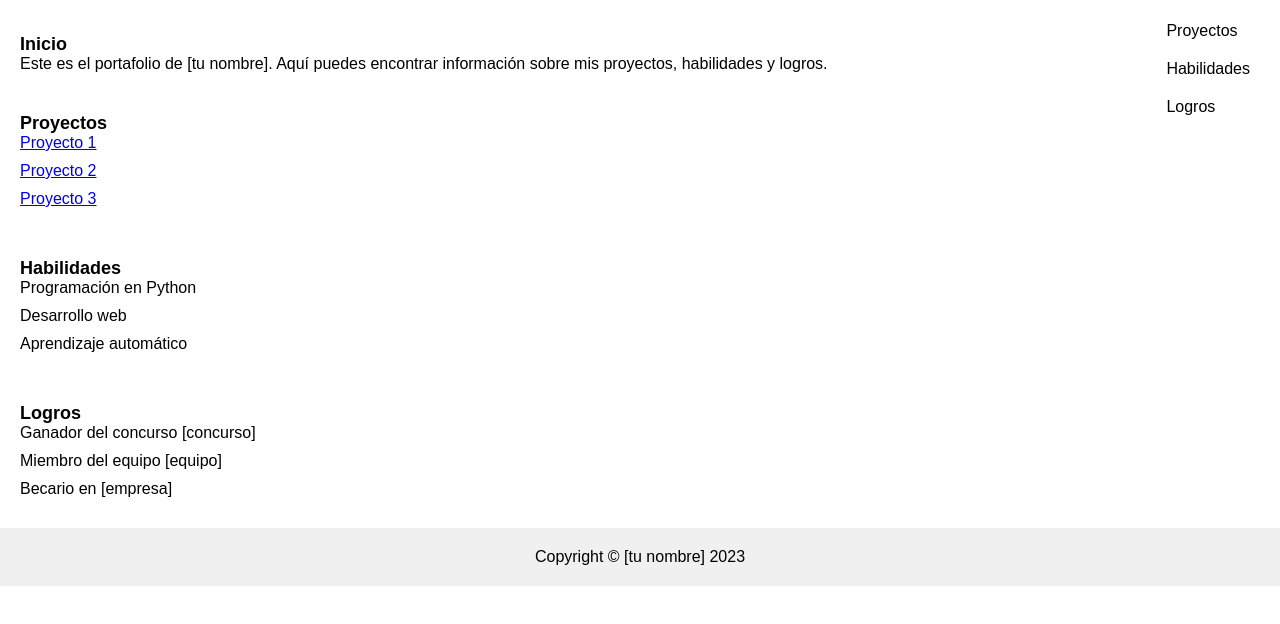
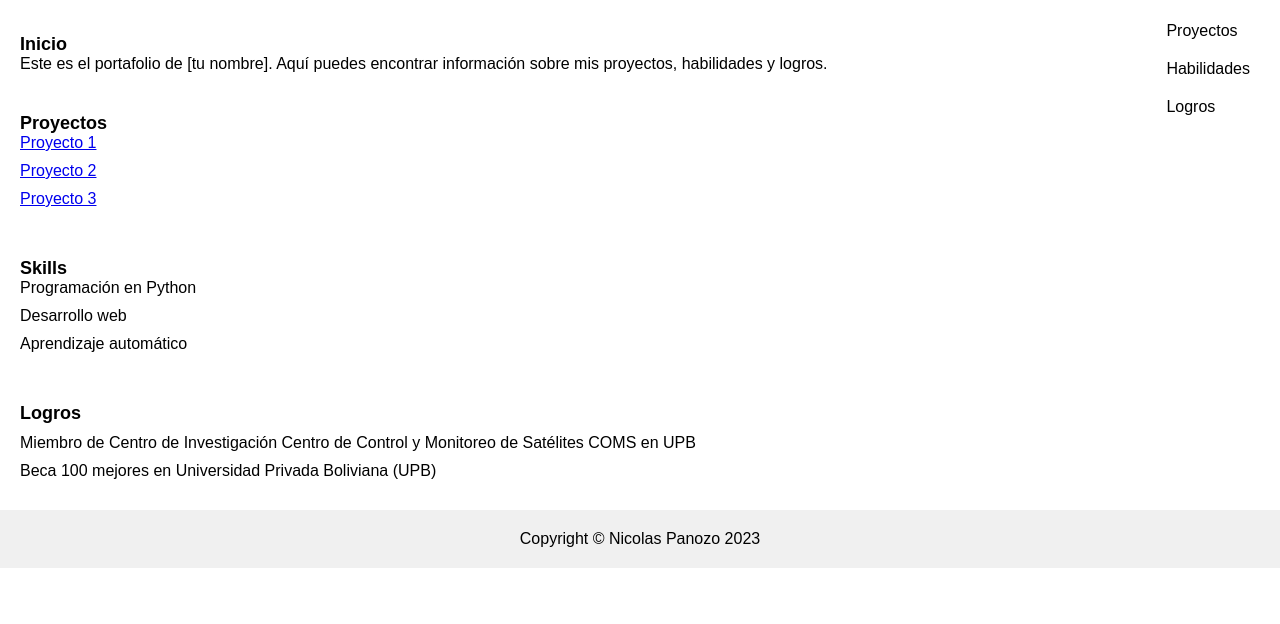
Before and after one commit to nicopanozo/portfolio, a plain HTML site: page index.html in a window 1280 px wide. Shown: the part 74-698 px from the top of the page. Drawn offline with Linux system fonts and the light colour scheme.

Commit message:
small changes

```diff
--- a/index.html
+++ b/index.html
@@ -2,7 +2,7 @@
 <html lang="en">
 <head>
   <meta charset="UTF-8">
-  <title>Portafolio de Computer Science Student</title>
+  <title>Nicolas Panozo - Computer Science Student</title>
   <link rel="stylesheet" href="styles.css">
 </head>
 <body>
@@ -29,7 +29,7 @@
       </ul>
     </section>
     <section id="habilidades">
-      <h2>Habilidades</h2>
+      <h2>Skills</h2>
       <ul>
         <li>Programación en Python</li>
         <li>Desarrollo web</li>
@@ -39,14 +39,14 @@
     <section id="logros">
       <h2>Logros</h2>
       <ul>
-        <li>Ganador del concurso [concurso]</li>
-        <li>Miembro del equipo [equipo]</li>
-        <li>Becario en [empresa]</li>
+        <li></li>
+        <li>Miembro de Centro de Investigación Centro de Control y Monitoreo de Satélites COMS en UPB</li>
+        <li>Beca 100 mejores en Universidad Privada Boliviana (UPB)</li>
       </ul>
     </section>
   </main>
   <footer>
-    <p>Copyright &copy; [tu nombre] 2023</p>
+    <p>Copyright &copy; Nicolas Panozo 2023</p>
   </footer>
 </body>
 </html>
```
